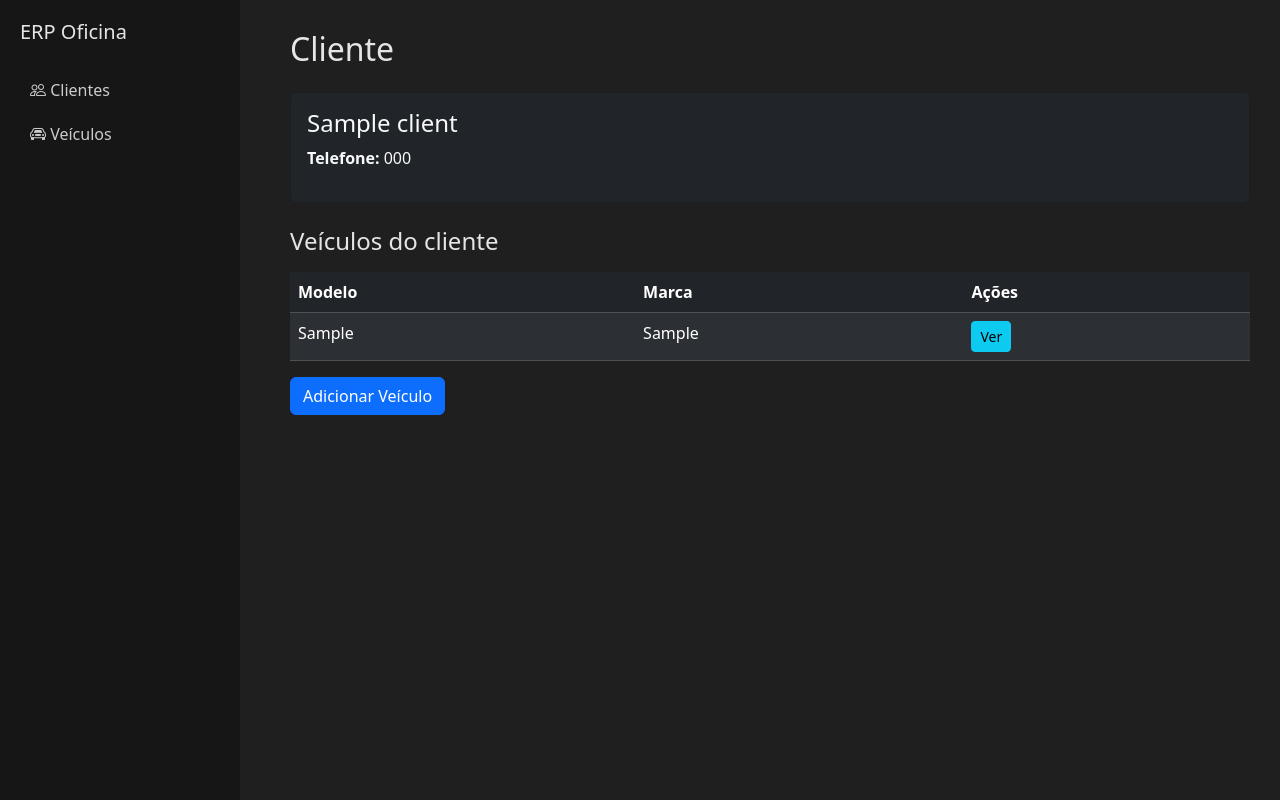
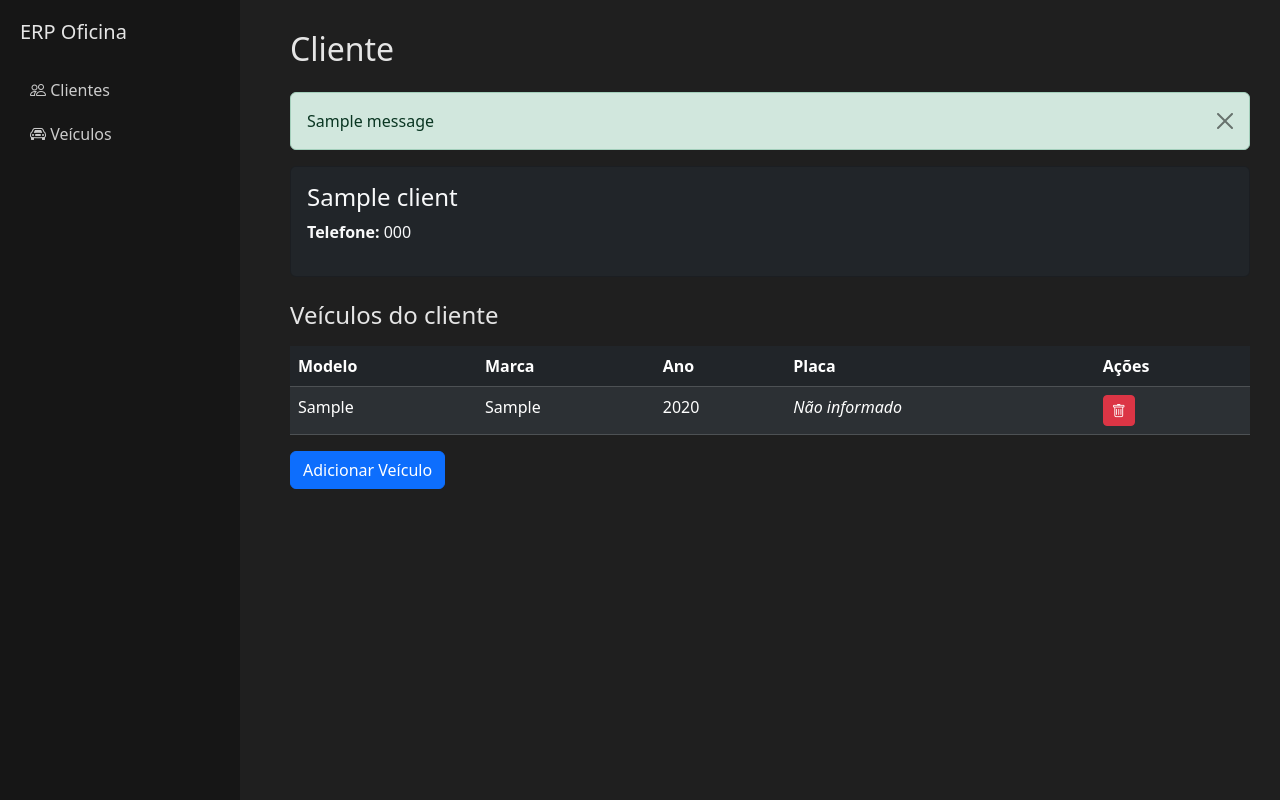
Before and after one commit to Anailton10/erp_oficina, a Django app: page /client/detail/client/1/ in a window 1280 px wide. Run offline with Django 5.2, Linux system fonts and the light colour scheme; tables that the repository leaves empty hold one stand-in row (values such as "Sample post"); one stand-in notice (Sample message) is shown.

Commit message:
feat: implement vehicle soft delete functionality, update views and templates for vehicle management

```diff
--- a/clients/models.py
+++ b/clients/models.py
@@ -4,6 +4,7 @@ from app.models.base import BaseModel
 
 
 class Client(BaseModel):
+    # TODO: Garantir sincronização do status dos veículos quando o cliente mudar de status
     """
     Representa um cliente da oficina.
 
@@ -48,6 +49,13 @@ class Vehicle(BaseModel):
     vehicle_model = models.CharField(max_length=100, blank=True, null=True)
     vehicle_brand = models.CharField(max_length=100, blank=True, null=True)
     vehicle_year = models.IntegerField(blank=True, null=True)
+    # TODO: Adiconar coluna de placa e garantir que seja única
+
+    def soft_delete(self):
+        """Realiza a exclusão do veiculo, deixando inativo."""
+
+        self.is_active = False
+        self.save()
 
     def __str__(self):
         return f"{self.vehicle_brand} {self.vehicle_model} ({self.vehicle_year})"
--- a/clients/templates/clients/detail_clients.html
+++ b/clients/templates/clients/detail_clients.html
@@ -6,6 +6,15 @@
 
 {% block content %}
   <h2 class="mb-4">Cliente</h2>
+  <!-- Mensagens de sucesso/erro -->
+  {% if messages %}
+    {% for message in messages %}
+      <div class="alert alert-success alert-dismissible fade show" role="alert">
+        {{ message }}
+        <button type="button" class="btn-close" data-bs-dismiss="alert" aria-label="Close"></button>
+      </div>
+    {% endfor %}
+  {% endif %}
 
   <div class="card bg-dark text-light mb-4">
     <div class="card-body">
@@ -24,6 +33,8 @@
       <tr>
         <th>Modelo</th>
         <th>Marca</th>
+        <th>Ano</th>
+        <th>Placa</th>
         <th>Ações</th>
       </tr>
     </thead>
@@ -33,14 +44,21 @@
         <tr>
           <td>{{ vehicle.vehicle_model }}</td>
           <td>{{ vehicle.vehicle_brand }}</td>
-
+          <td>{{ vehicle.vehicle_year }}</td>
+          {% if vehicle.vehicle_plate %}
+            <td>{{ vehicle.vehicle_plate }}</td>
+          {% else %}
+            <td><em>Não informado</em></td>
+          {% endif %}
           <td>
-            <a href="{% url 'clients:vehicle_detail' vehicle.id %}" class="btn btn-sm btn-info">Ver</a>
-          </td>
+            <form action="{% url 'clients:vehicle_delete' vehicle.pk %}" method="post" class="d-inline">
+              {% csrf_token %}
+              <button type="submit" class="btn btn-sm btn-danger" onclick="return confirm('Tem certeza que deseja excluir este veículo?')"><i class="bi bi-trash"></i></button>
+            </form>
         </tr>
       {% empty %}
         <tr>
-          <td colspan="3">Nenhum veículo cadastrado</td>
+          <td colspan="5">Nenhum veículo cadastrado</td>
         </tr>
       {% endfor %}
     </tbody>
--- a/clients/urls.py
+++ b/clients/urls.py
@@ -12,4 +12,5 @@ urlpatterns = [
     path('create/client/', views.CreateClientView.as_view(), name='create_client'),
     path('create/vehicle/<int:client_id>/', views.CreateVehicleView.as_view(), name='create_vehicle'),
     path('delete/client/<int:pk>/', views.ClientDeleteView.as_view(), name='client_delete'),
+    path('delete/vehicle/<int:vehicle_id>/', views.VehicleDeleteView.as_view(), name='vehicle_delete'),
 ]
--- a/clients/views.py
+++ b/clients/views.py
@@ -1,5 +1,5 @@
+from django.contrib import messages
 from django.shortcuts import get_object_or_404, redirect
-from django.contrib import messages
 from django.urls import reverse_lazy
 from django.views import View, generic
 
@@ -47,7 +47,18 @@ class ClientDetailView(generic.DetailView):
     def get_context_data(self, **kwargs):
 
         context = super().get_context_data(**kwargs)
-        context['vehicles'] = self.object.vehicles.all()
+
+        vehicles = self.object.vehicles.all()
+
+        vehicle_is_active = self.request.GET.get('active')
+
+        if vehicle_is_active == 'false':
+            vehicles = vehicles.filter(is_active=False)
+        else:
+            vehicles = vehicles.filter(is_active=True)
+
+        context['vehicles'] = vehicles
+
         return context
 
 class VehicleDetailView(generic.DetailView):
@@ -88,6 +99,23 @@ class ClientDeleteView(View):
         # Chama o método de exclusão lógica do cliente, que também desativa os veículos associados
         client.soft_delete()
 
+        # Exibe uma mensagem de sucesso para o usuário
         messages.success(request, f"Cliente {client.name} removido com sucesso.")
         # Redireciona para a lista de clientes após a exclusão
         return redirect('clients:list_clients')
+
+class VehicleDeleteView(View):
+    # Recebe(request) o ID(PK) do veículo vindo da URL
+    def post(self, request, vehicle_id):
+        # Busca o veículo pelo ID(PK) ou retorna 404 se não encontrado
+        vehicle = get_object_or_404(Vehicle, pk=vehicle_id)
+
+        # Armazena o ID do cliente para redirecionamento após a exclusão
+        client_id = vehicle.client.id
+        # Chama o método de exclusão lógica do veículo
+        vehicle.soft_delete()
+
+        # Exibe uma mensagem de sucesso para o usuário
+        messages.success(request, f"Veículo {vehicle.vehicle_model} removido com sucesso.")
+        # Redireciona para a lista de veículos após a exclusão
+        return redirect('clients:client_detail', pk=client_id)
```
